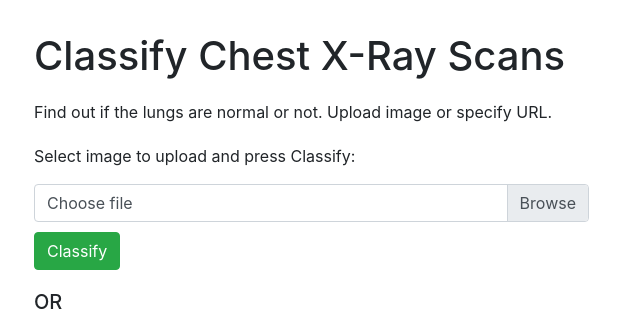
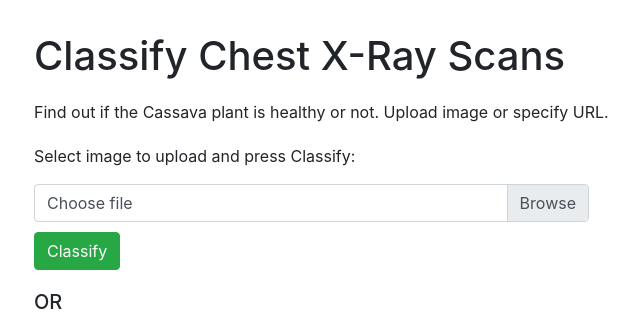
Before and after one commit to amancrackpot/ImageClassification_Leaf_Disease, a Python web app: template src/templates/index.html in a window 1280 px wide. Shown: the part 56-369 px from the top of the page, without its empty margins (51-691 px from the left). Run offline with Jinja, Linux system fonts and the light colour scheme; the template is opened without the code that fills it, so the values that code supplies are empty; some libraries are stand-ins or nearby versions.

Commit message:
Update index.html

```diff
--- a/src/templates/index.html
+++ b/src/templates/index.html
@@ -2,7 +2,7 @@
 {% block content %}
 
 <h1>Classify Chest X-Ray Scans</h1>
-<p class="comment">Find out if the lungs are normal or not. Upload image or specify URL.</p>
+<p class="comment">Find out if the Cassava plant is healthy or not. Upload image or specify URL.</p>
 <dive class="col-xs-6">
     <form action="/upload" id="upload-file" method="post" enctype="multipart/form-data">
         <p class="comment">Select image to upload and press Classify:</p>
```
